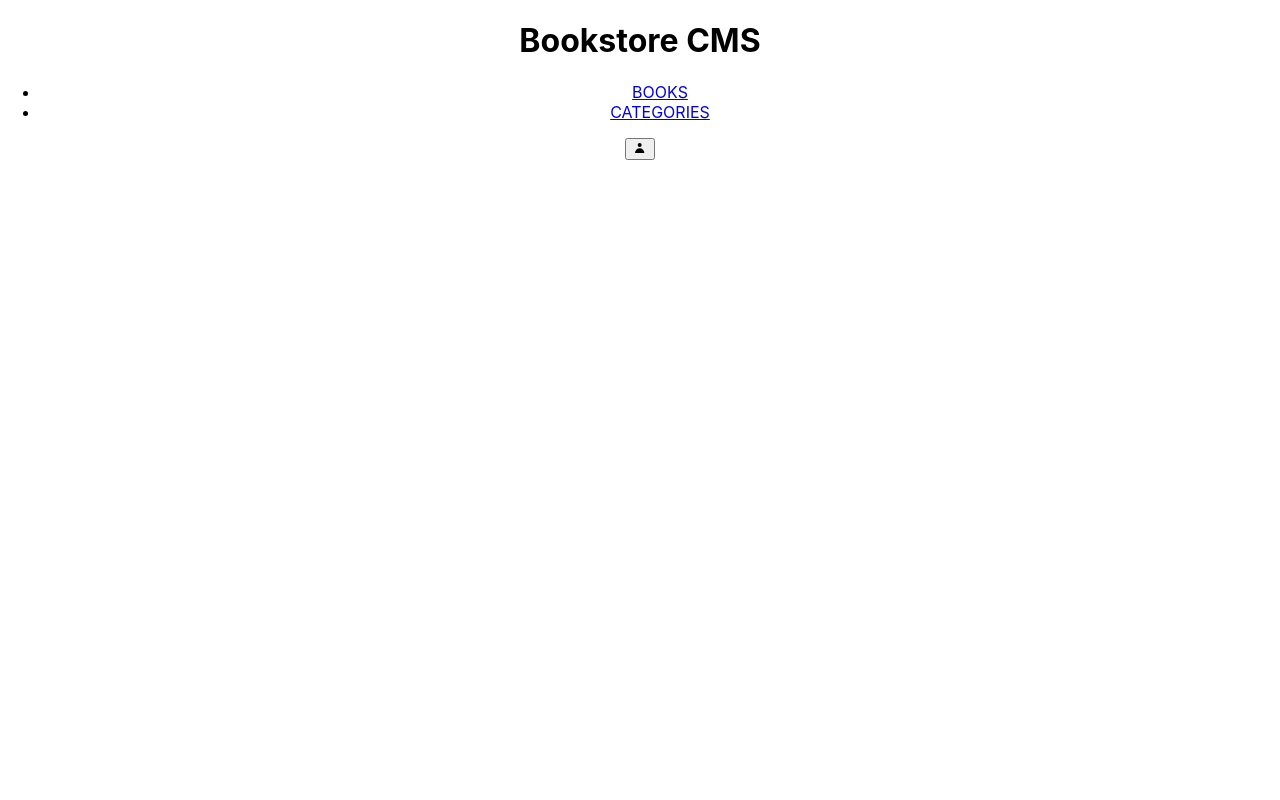
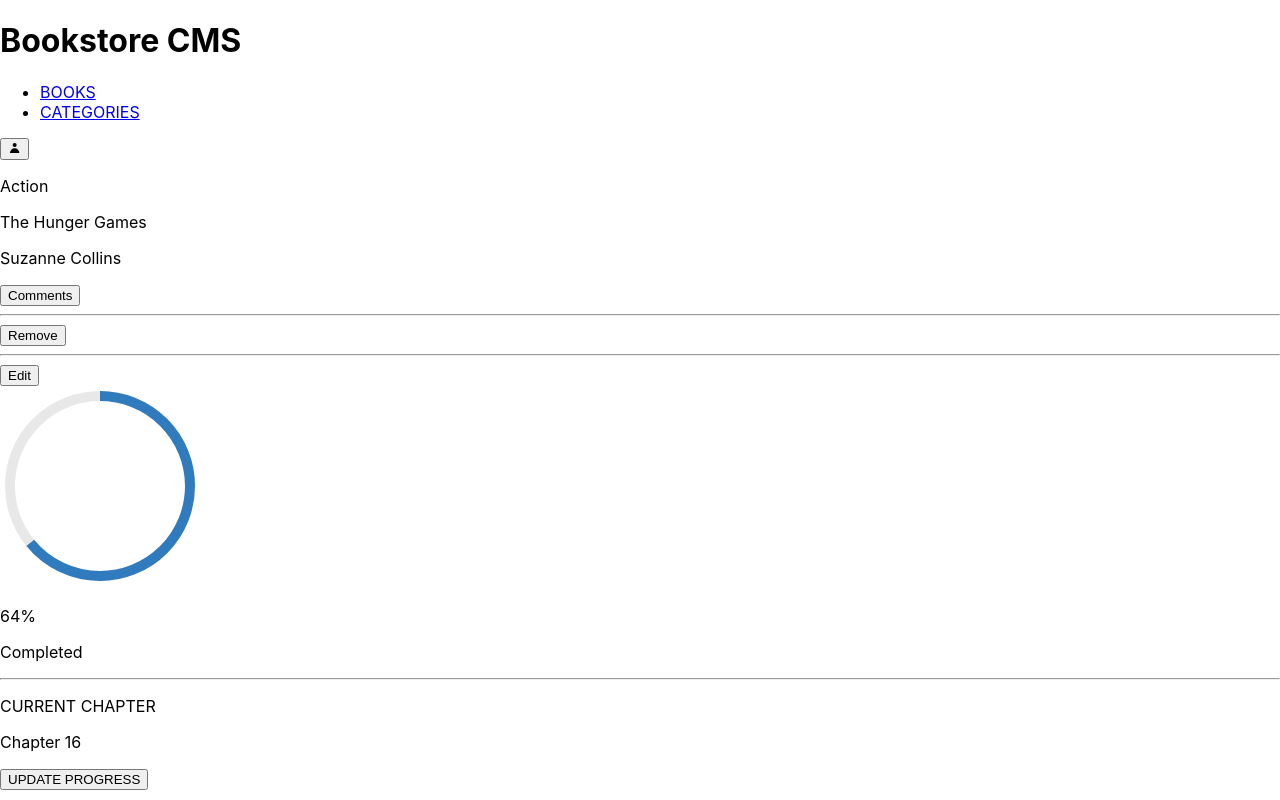
Before and after one commit to paulsaenzsucre/bookstore, a React (Create React App) app: page / in a window 1280 px wide. Shown: the top 800 px of the page. Built offline with nearby package versions, Linux system fonts and the light colour scheme; the HTML template or start-up script is replaced by a standard one.

Commit message:
Refactoring App component to render full website.

```diff
--- a/src/App.js
+++ b/src/App.js
@@ -1,12 +1,24 @@
 import './App.css';
+import React from 'react';
+import { Route, Routes } from 'react-router-dom';
+import BooksPage from './pages/BooksPage';
+import CategoriesPage from './pages/CategoriesPage';
 import Header from './components/Header';
 
-function App() {
-  return (
-    <div className="App">
+class App extends React.Component {
+  constructor(props) {
+    super(props);
+    this.state = {};
+  }
+
+  render = () => (
+    <>
       <Header />
-    </div>
+      <Routes>
+        <Route index element={<BooksPage />} />
+        <Route path="/categories/" element={<CategoriesPage />} />
+      </Routes>
+    </>
   );
 }
-
 export default App;
```
